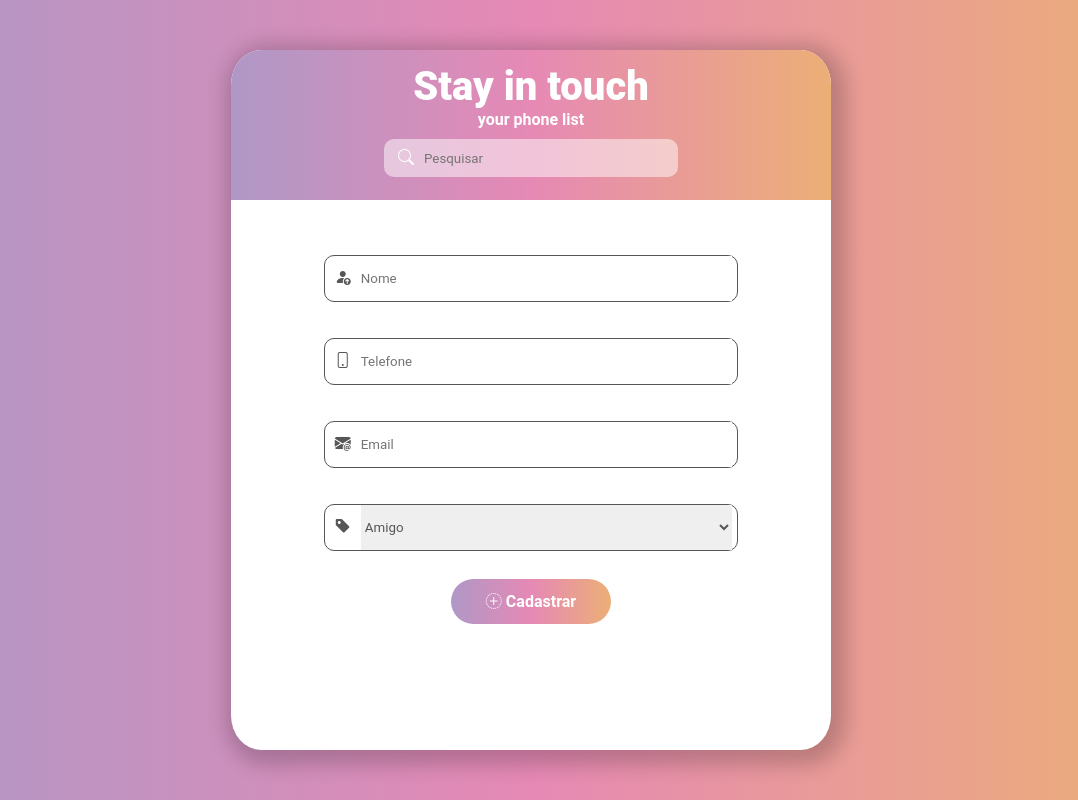
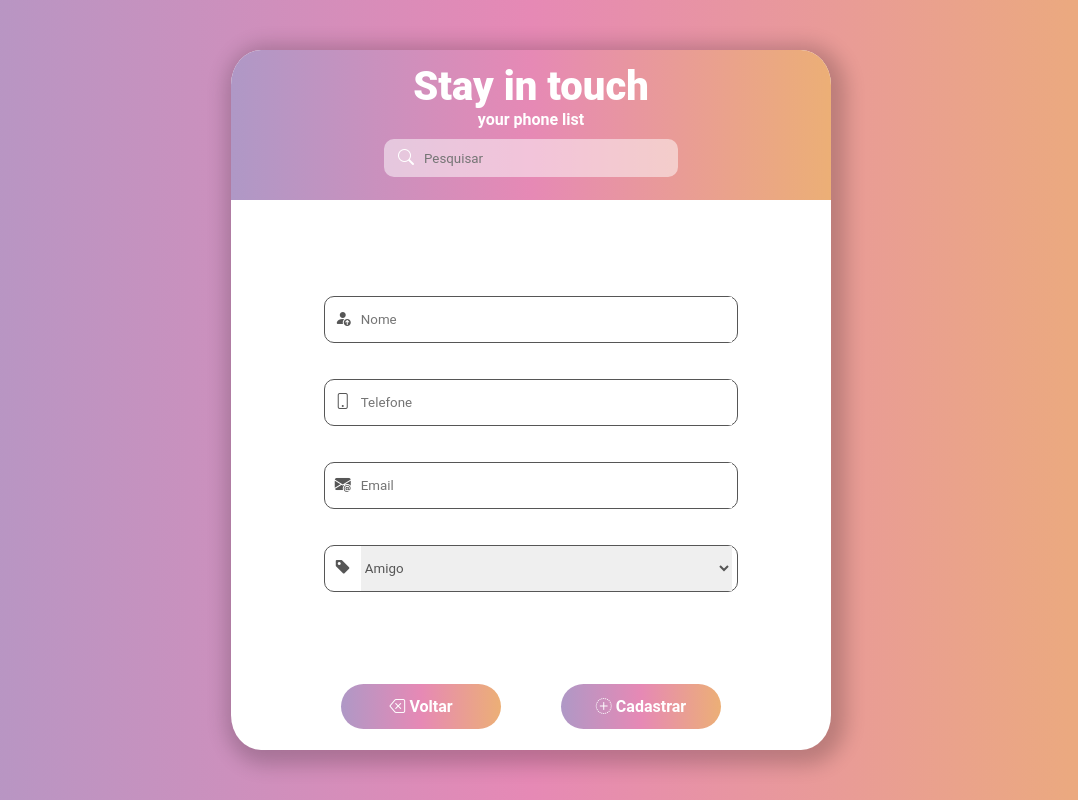
Before and after one commit to aarielmartins/Projeto---Lista_Tarefas_Port, a React (Create React App) app: page /novo in a window 1280 px wide. Shown: the whole page, without its empty margins (109-1187 px from the left). Built offline with nearby package versions, Linux system fonts and the light colour scheme.

Commit message:
ajustes finos na exclusão e adição de contatos

```diff
--- a/src/containers/Edicao/index.tsx
+++ b/src/containers/Edicao/index.tsx
@@ -1,11 +1,11 @@
 import { FormEvent, useState } from 'react'
 import { useDispatch } from 'react-redux'
 import { useNavigate } from 'react-router-dom'
-import { Campos, Formulario } from './styles'
+import { Campos, Formulario, Preencher } from './styles'
 import * as enums from '../../utils/enums/TipoContato'
 import { cadastrar } from '../../store/reducers/contatos'
-import { BotaoSemLink, Button } from '../../styles'
-import Contato from '../../models/Contato'
+import { Botao, BotaoSemLink, Button } from '../../styles'
+import { limpaIdentificacao } from '../../store/reducers/identificacao'
 
 const Edicao = () => {
   const dispatch = useDispatch()
@@ -27,11 +27,13 @@ const Edicao = () => {
 
   return (
     <Formulario onSubmit={cadastrarContato}>
+      <Preencher>
         <Campos>
           <label htmlFor="Nome">
             <i className="bi bi-person-fill-up"></i>
           </label>
           <input
+            required
             id="Nome"
             type="text"
             placeholder="Nome"
@@ -44,6 +46,7 @@ const Edicao = () => {
             <i className="bi bi-phone"></i>
           </label>
           <input
+            required
             id="Telefone"
             type="text"
             placeholder="Telefone"
@@ -56,6 +59,7 @@ const Edicao = () => {
             <i className="bi bi-envelope-at-fill"></i>
           </label>
           <input
+            required
             id="Email"
             type="text"
             placeholder="Email"
@@ -68,6 +72,7 @@ const Edicao = () => {
             <i className="bi bi-tag-fill"></i>
           </label>
           <select
+            required
             id="tags"
             value={tag}
             onChange={(evento) =>
@@ -80,7 +85,13 @@ const Edicao = () => {
             <option value={enums.TipoContato.OUTRO}>Outro</option>
           </select>
         </Campos>
+      </Preencher>
       <Button>
+        <Botao to="/" onClick={() => dispatch(limpaIdentificacao())}>
+          <i className="bi bi-backspace">
+            <b> Voltar </b>
+          </i>
+        </Botao>
         <BotaoSemLink type="submit">
           <i className="bi bi-plus-circle-dotted">
             <b> Cadastrar </b>
--- a/src/containers/Edicao/styles.ts
+++ b/src/containers/Edicao/styles.ts
@@ -8,11 +8,6 @@ export const Formulario = styled.form`
   margin-top: 10px;
   margin-bottom: 10px;
   color: ${variaveis.cinza};
-  height: 450px;
-  display: flex;
-  flex-direction: column;
-  align-items: center;
-  justify-content: center;
 
   input,
   select {
@@ -31,6 +26,16 @@ export const Formulario = styled.form`
     margin-right: 10px;
   }
 `
+
+export const Preencher = styled.div`
+  height: 460px;
+  width: 100%;
+  display: flex;
+  flex-direction: column;
+  align-items: center;
+  justify-content: center;
+`
+
 export const Campos = styled.div`
   border: 1px solid ${variaveis.cinza};
   border-radius: 10px;
```
Lines whose indentation alone changed are shown as unchanged.
